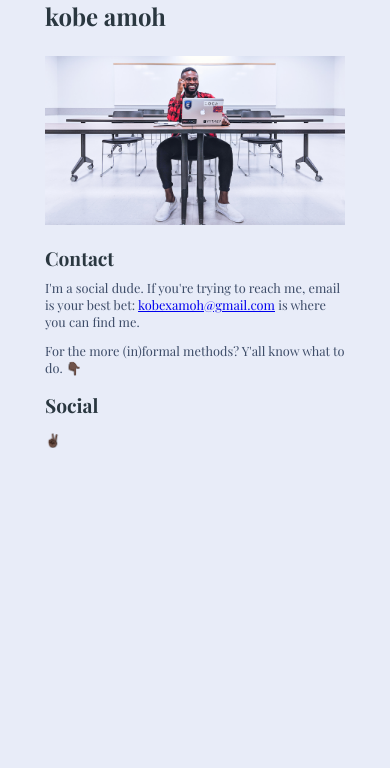
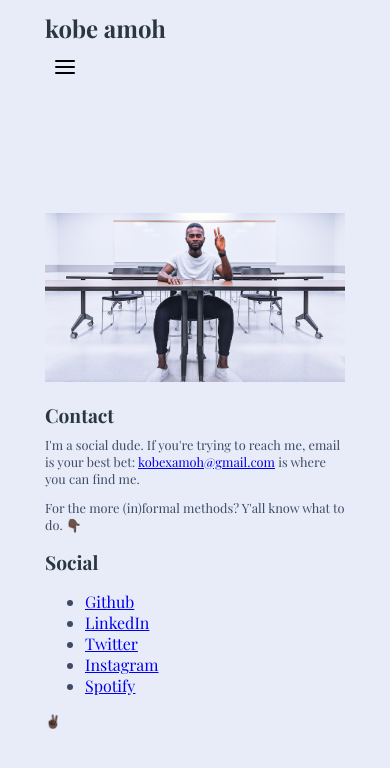
Before and after one commit to kobexamoh/kobe, a PHP site: page /contact.html in a window 390 px wide. Shown: the top 768 px of the page. Run offline with PHP 8.4, Linux system fonts and the light colour scheme.

Commit message:
Cosmetic changes.
Updated links for contact page: began writing JS for hamburger menu.

```diff
--- a/about.html
+++ b/about.html
@@ -17,7 +17,7 @@
         <nav>
             <a href="about.html" class="active">about</a>
             <a href="contact.html">contact</a>
-            <a href="docs/kobe-amoh-resume-july-2019.pdf">resume</a>
+            <a href="docs/kobe-amoh-resume-july-2019.pdf" target="_blank">resume</a>
         </nav>
     </header>
 
--- a/contact.html
+++ b/contact.html
@@ -9,6 +9,9 @@
     <link rel="stylesheet" href="css/main.css">
     <link href="https://fonts.googleapis.com/css?family=Open+Sans|Playfair+Display:400,700&display=swap" rel="stylesheet">
 
+    <!-- Scripts -->
+    <script async src="js/main.js"></script>
+
     <title>Kobe Amoh</title>
 </head>
 <body>
@@ -17,11 +20,14 @@
         <nav>
             <a href="about.html">about</a>
             <a href="contact.html" class="active">contact</a>
-            <a href="docs/kobe-amoh-resume-july-2019.pdf">resume</a>
+            <a href="docs/kobe-amoh-resume-july-2019.pdf" target="_blank">resume</a>
         </nav>
+        <div class="menu clearfix">
+            <object data="img/menu.svg" type="image/svg+xml" id="hamburger"></object>
+        </div>
     </header>
 
-    <img src="img/self.jpg" alt="Self portrait: yours truly.">
+    <img src="img/peace.jpg" alt="Self portrait with a peace sign.">
 
     <main>
         <section>
@@ -36,7 +42,14 @@
 
         <section>
             <h2>Social</h2>
-            <!-- Todo: add social links -->
+            <ul>
+                <li><a href="https://github.com/kobexamoh" target="_blank">Github</a></li>
+                <li><a href="https://www.linkedin.com/in/kobexamoh/" target="_blank">LinkedIn</a></li>
+                <li><a href="https://twitter.com/kobexamoh" target="_blank">Twitter</a></li>
+                <li><a href="https://www.instagram.com/kobexamoh/" target="_blank">Instagram</a></li>
+                <li><a href="https://open.spotify.com/user/1286234476?si=Gp3SNib0QWu5YLYULQEemQ" target="_blank">Spotify</a></li>
+
+            </ul>
 
         </section>
 
--- a/css/main.css
+++ b/css/main.css
@@ -40,6 +40,14 @@
     font-weight: bolder;
     border-bottom: 5px solid #B38B52;
     /* TODO: pick a better color (for accessibility ratios) for the active class */
+}
+
+.menu {
+    float: right;
+}
+
+.menu object {
+    margin-top: 3px; /* to align with the h1 tag */
 }
 
 /* Styling for body */
@@ -85,7 +93,8 @@
 }
 
 header {
-    margin-bottom: 24px;
+    margin-top: 12px;
+    margin-bottom: 12px;
 }
 
 header a {
--- a/index.html
+++ b/index.html
@@ -17,7 +17,7 @@
         <nav>
             <a href="about.html">about</a>
             <a href="contact.html">contact</a>
-            <a href="docs/kobe-amoh-resume-july-2019.pdf">resume</a>
+            <a href="docs/kobe-amoh-resume-july-2019.pdf" target="_blank">resume</a>
         </nav>
     </header>
 
--- /dev/null
+++ b/js/main.js
@@ -0,0 +1,10 @@
+// variable declaration
+var sample = document.querySelector('h2');
+
+// event listener
+sample.addEventListener(ondblclick, doTheThing);
+
+// function
+function doTheThing(e){
+    console.log('Working!');
+}
```
Also changed, not shown: img/menu.svg (added), img/peace.jpg (added), img/x.svg (added).
